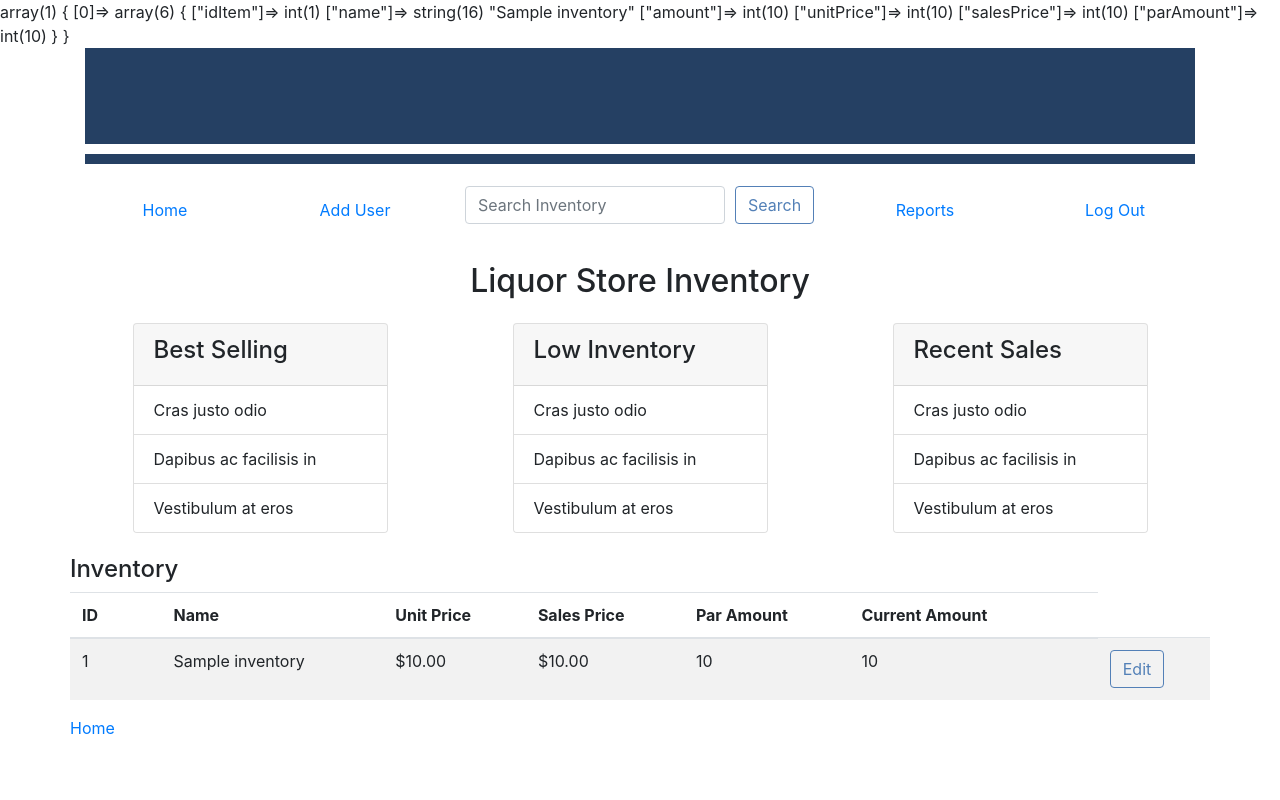
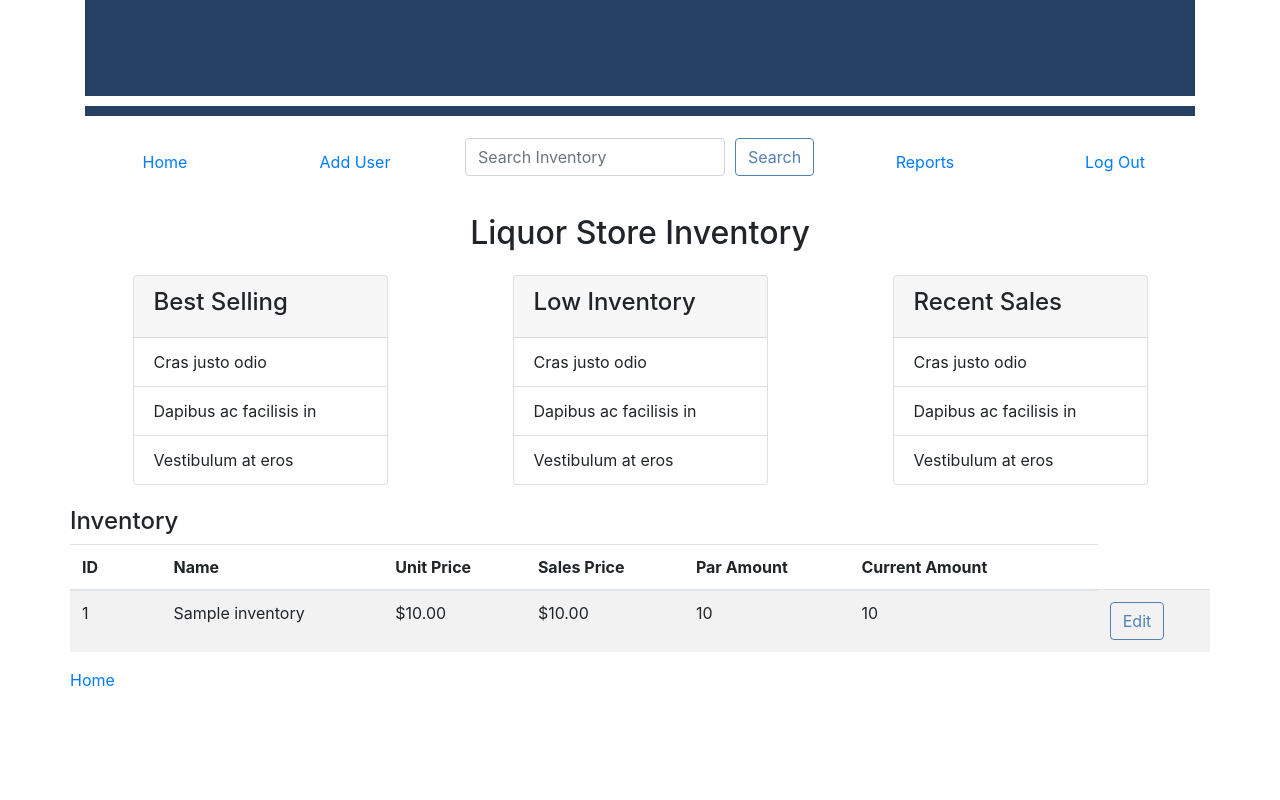
Before and after one commit to quinnmicha/Capstone, a PHP site: page /manager_home.php in a window 1280 px wide. Run offline with PHP 8.4, Linux system fonts and the light colour scheme; the visitor is signed in with stand-in values (Sample User, id 1); tables that the repository leaves empty or names only in its code hold one stand-in row (values such as "Sample post"); some libraries are stand-ins or nearby versions.

Commit message:
deleted var_dump

```diff
--- a/InventoryManager/manager_home.php
+++ b/InventoryManager/manager_home.php
@@ -8,7 +8,6 @@ session_start();
 if( isset($_SESSION["usertype"])){
     if($_SESSION["usertype"]=="admin"){
         $inventory = getInventory();
-        var_dump($inventory);
     }
     else{
         header('Location: ../InventoryManager/index.php');
```
